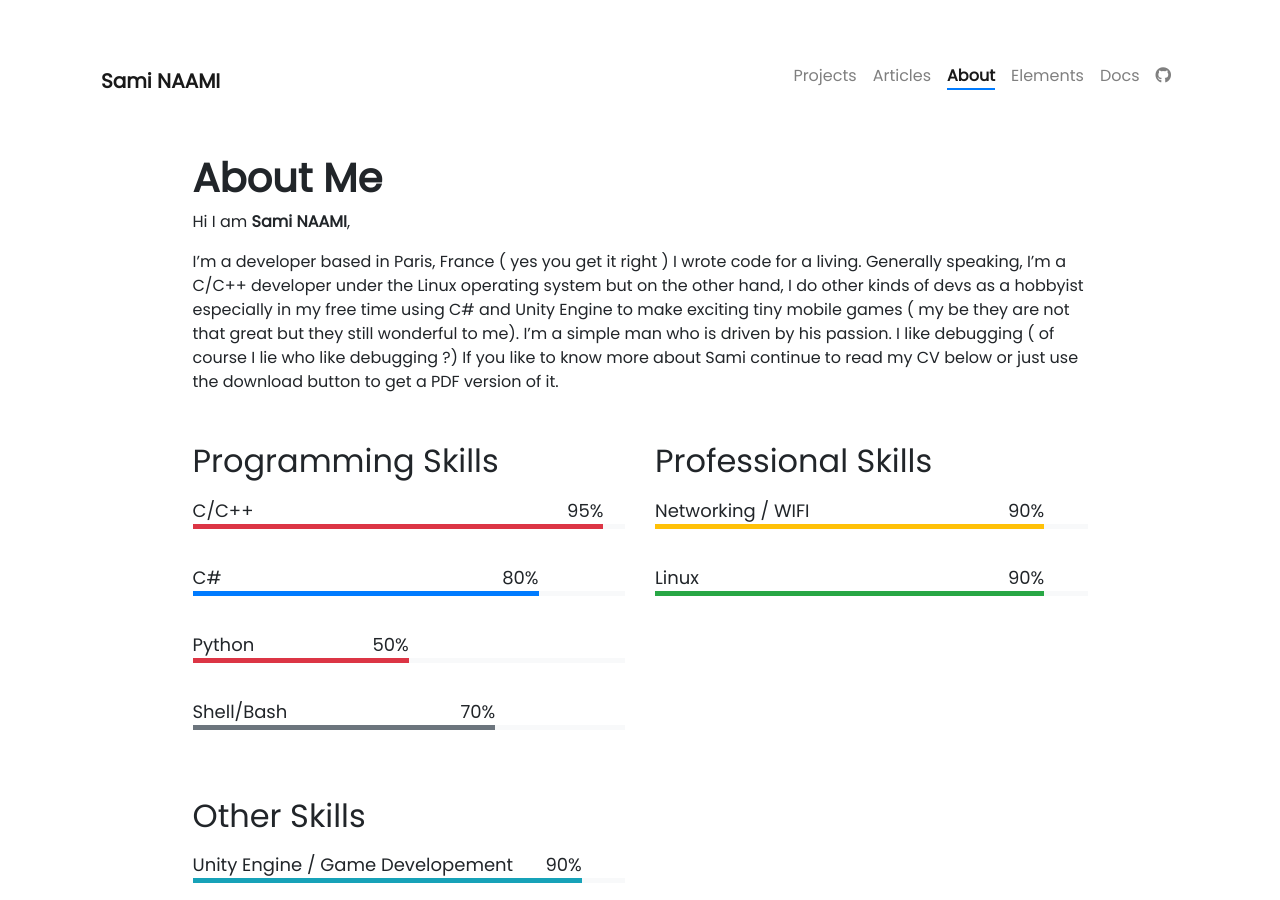
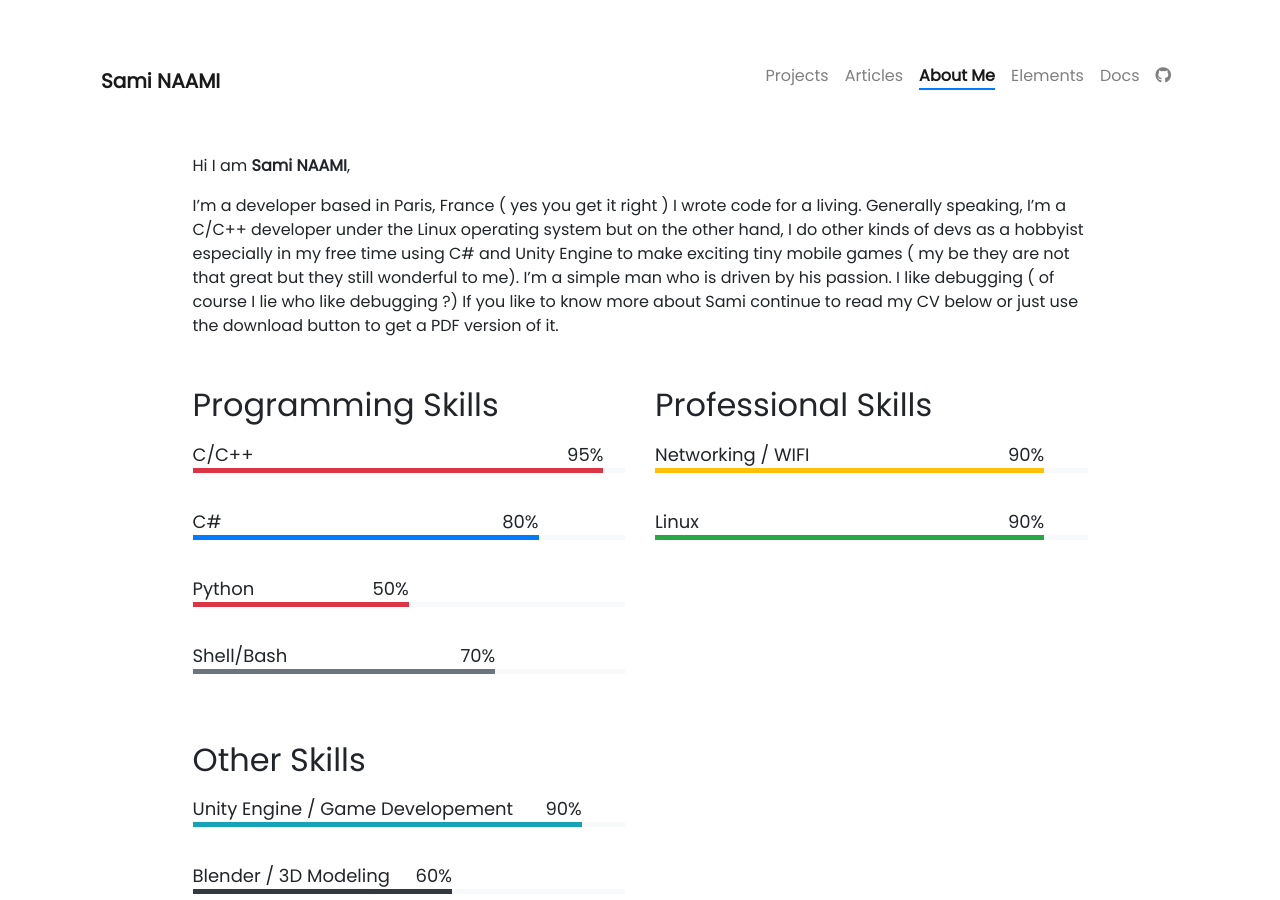
Before and after one commit to snaami/snaami.github.io, a Jekyll site: the page built from pages/about.md, in a window 1280 px wide and 900 px high. Built offline with Jekyll 4.4.1, drawn with Linux system fonts in a browser that asks for light colours; nearby versions of some CDN libraries.

Commit message:
improve about

```diff
--- a/pages/about.md
+++ b/pages/about.md
@@ -1,11 +1,10 @@
 ---
 layout: page
-title: About
+title: About Me
 permalink: /about/
 weight: 3
 ---
 
-# **About Me**
 
 Hi I am **{{ site.author.name }}**,<br>
 
```
